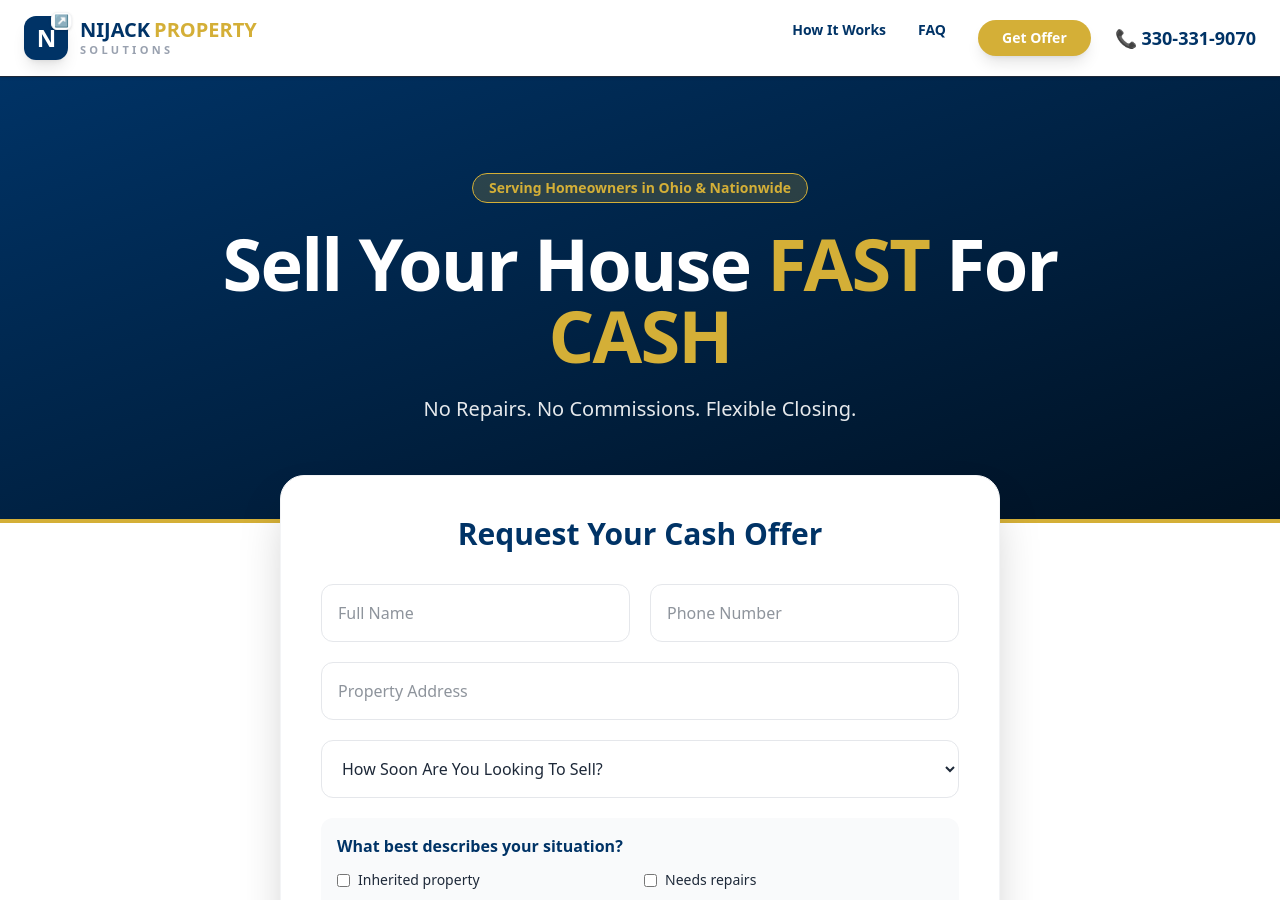
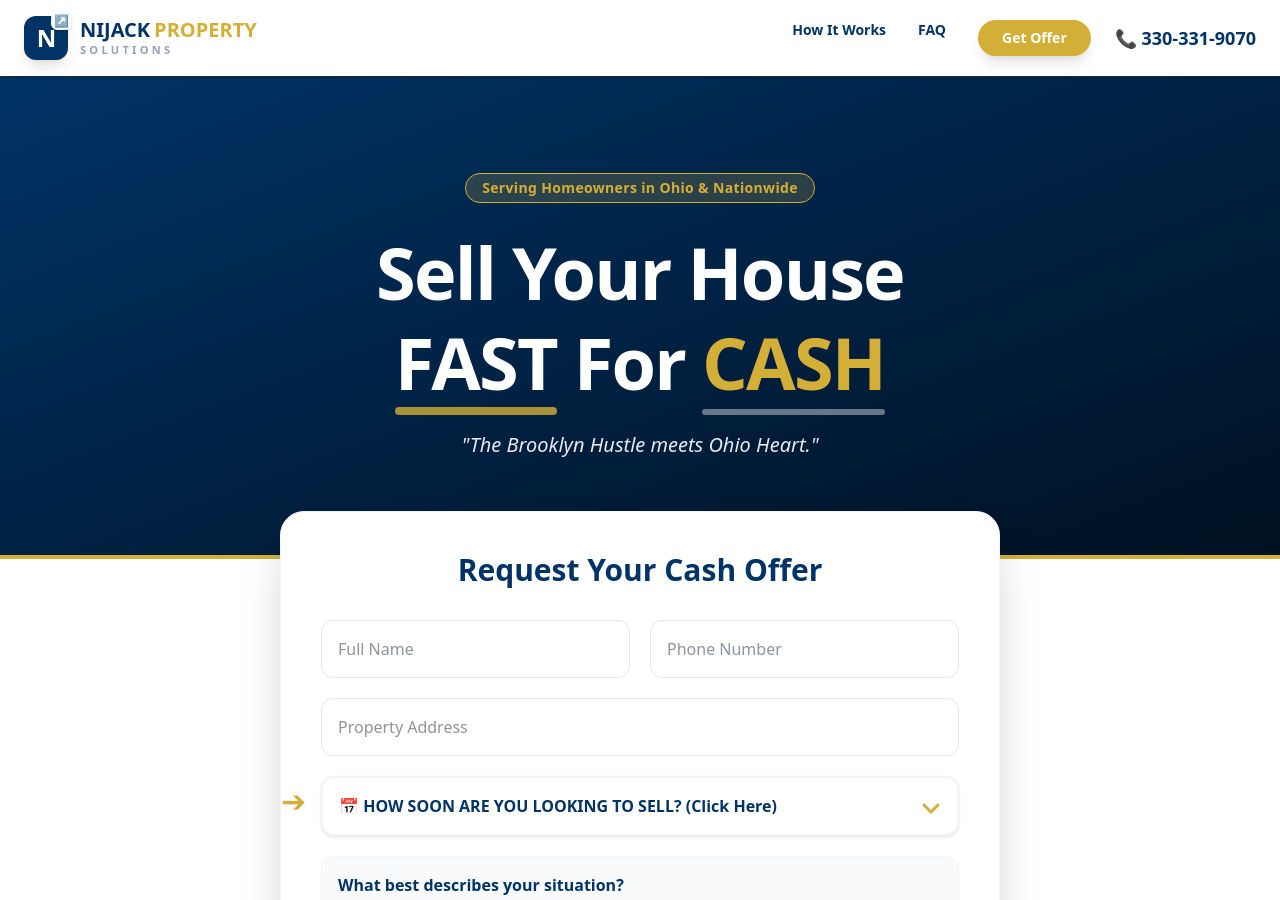
Before and after one commit to nijackacquisitions56/nijack-property-solutions, a React (Vite) app: page / in a window 1280 px wide. Shown: the top 900 px of the page. Built offline with nearby package versions, Linux system fonts and the light colour scheme.

Commit message:
Update App.jsx

```diff
--- a/src/App.jsx
+++ b/src/App.jsx
@@ -67,14 +67,23 @@ export default function NijackPropertySolutionsWebsite() {
       {/* HERO SECTION */}
       <section className="bg-gradient-to-br from-[#003366] via-[#002244] to-[#001122] text-white py-24 border-b-4 border-[#D4AF37]">
         <div className="mx-auto max-w-5xl px-6 text-center">
-          <div className="mb-6 inline-flex rounded-full bg-[#D4AF37]/20 border border-[#D4AF37] px-4 py-1 text-[#D4AF37] text-sm font-bold">
+          <div className="mb-6 inline-flex rounded-full bg-[#D4AF37]/20 border border-[#D4AF37] px-4 py-1 text-[#D4AF37] text-sm font-bold tracking-wide">
             Serving Homeowners in Ohio & Nationwide
           </div>
-          <h1 className="text-5xl md:text-7xl font-black mb-6 tracking-tight">
-            Sell Your House <span className="text-[#D4AF37]">FAST</span> For <span className="text-[#D4AF37]">CASH</span>
+          <h1 className="text-5xl md:text-7xl font-black mb-6 tracking-tight leading-tight">
+            Sell Your House <br/>
+            <span className="relative inline-block">
+              FAST
+              <div className="absolute -bottom-2 left-0 w-full h-2 bg-[#D4AF37] rounded-full opacity-80"></div>
+            </span>
+            {" "}For{" "}
+            <span className="relative inline-block text-[#D4AF37]">
+              CASH
+              <div className="absolute -bottom-2 left-0 w-full h-1.5 bg-white rounded-full opacity-40"></div>
+            </span>
           </h1>
-          <p className="text-xl opacity-90 font-medium">
-            No Repairs. No Commissions. Flexible Closing.
+          <p className="text-xl opacity-90 font-medium max-w-2xl mx-auto italic">
+            "The Brooklyn Hustle meets Ohio Heart."
           </p>
         </div>
       </section>
@@ -94,16 +103,27 @@ export default function NijackPropertySolutionsWebsite() {
                 </div>
                 <input required placeholder="Property Address" className="rounded-xl border border-gray-200 p-4 w-full focus:ring-2 focus:ring-[#D4AF37] outline-none" />
 
-                <select required className="rounded-xl border border-gray-200 p-4 w-full focus:ring-2 focus:ring-[#D4AF37] outline-none bg-white">
-                  <option value="">How Soon Are You Looking To Sell?</option>
+                {/* TIMELINE DROP-DOWN WITH ARROW HELPER */}
+                <div className="relative group">
+                  <div className="absolute -left-10 top-4 text-[#D4AF37] animate-bounce hidden xl:block">
+                    <span className="text-3xl">➔</span>
+                  </div>
+                  <select required className="rounded-xl border-2 border-gray-100 p-4 w-full focus:ring-2 focus:ring-[#D4AF37] focus:border-[#D4AF37] outline-none bg-white font-bold text-[#003366] appearance-none cursor-pointer shadow-sm">
+                    <option value="">📅 HOW SOON ARE YOU LOOKING TO SELL? (Click Here)</option>
                     <option>ASAP (Within 30 Days)</option>
                     <option>30-60 Days</option>
                     <option>60-90 Days</option>
                     <option>3-6 Months</option>
                     <option>Just Exploring Options</option>
                   </select>
+                  <div className="absolute right-4 top-5 pointer-events-none text-[#D4AF37]">
+                    <svg className="w-6 h-6" fill="none" stroke="currentColor" viewBox="0 0 24 24">
+                      <path strokeLinecap="round" strokeLinejoin="round" strokeWidth="3" d="M19 9l-7 7-7-7" />
+                    </svg>
+                  </div>
+                </div>
 
-                <div className="p-4 bg-gray-50 rounded-xl">
+                <div className="p-4 bg-gray-50 rounded-xl border border-gray-100">
                   <p className="font-bold mb-3 text-[#003366]">What best describes your situation?</p>
                   <div className="grid grid-cols-2 gap-2 text-sm">
                     {["Inherited property", "Needs repairs", "Behind on taxes", "Problem tenants", "Vacant", "Relocating", "Life change"].map((label) => (
@@ -125,7 +145,7 @@ export default function NijackPropertySolutionsWebsite() {
             <div className="text-center py-12">
               <div className="text-6xl mb-4 text-[#D4AF37]">✅</div>
               <h2 className="text-3xl font-bold mb-2 text-[#003366]">Property Details Received</h2>
-              <p className="text-gray-600">Our team will review your property and contact you shortly.</p>
+              <p className="text-gray-600 font-medium">I've received your info. I'll review it and reach out shortly!</p>
             </div>
           )}
         </div>
@@ -175,9 +195,9 @@ export default function NijackPropertySolutionsWebsite() {
              <p className="text-[#D4AF37] text-xs font-bold uppercase tracking-[0.4em] mt-1">Real Estate Investment Solutions</p>
           </div>
 
-          <div className="flex flex-col md:flex-row justify-center gap-8 mb-10 text-sm">
-            <a href="tel:3303319070" className="font-bold hover:text-[#D4AF37] transition">📞 330-331-9070</a>
-            <a href="mailto:info@nijackpropertysolutions.com" className="font-bold hover:text-[#D4AF37] transition">✉️ info@nijackpropertysolutions.com</a>
+          <div className="flex flex-col md:flex-row justify-center gap-8 mb-10 text-sm font-bold">
+            <a href="tel:3303319070" className="hover:text-[#D4AF37] transition">📞 330-331-9070</a>
+            <a href="mailto:info@nijackpropertysolutions.com" className="hover:text-[#D4AF37] transition">✉️ info@nijackpropertysolutions.com</a>
           </div>
 
           <div className="border-t border-white/10 pt-8 mt-8">
```
Lines whose indentation alone changed are shown as unchanged.
